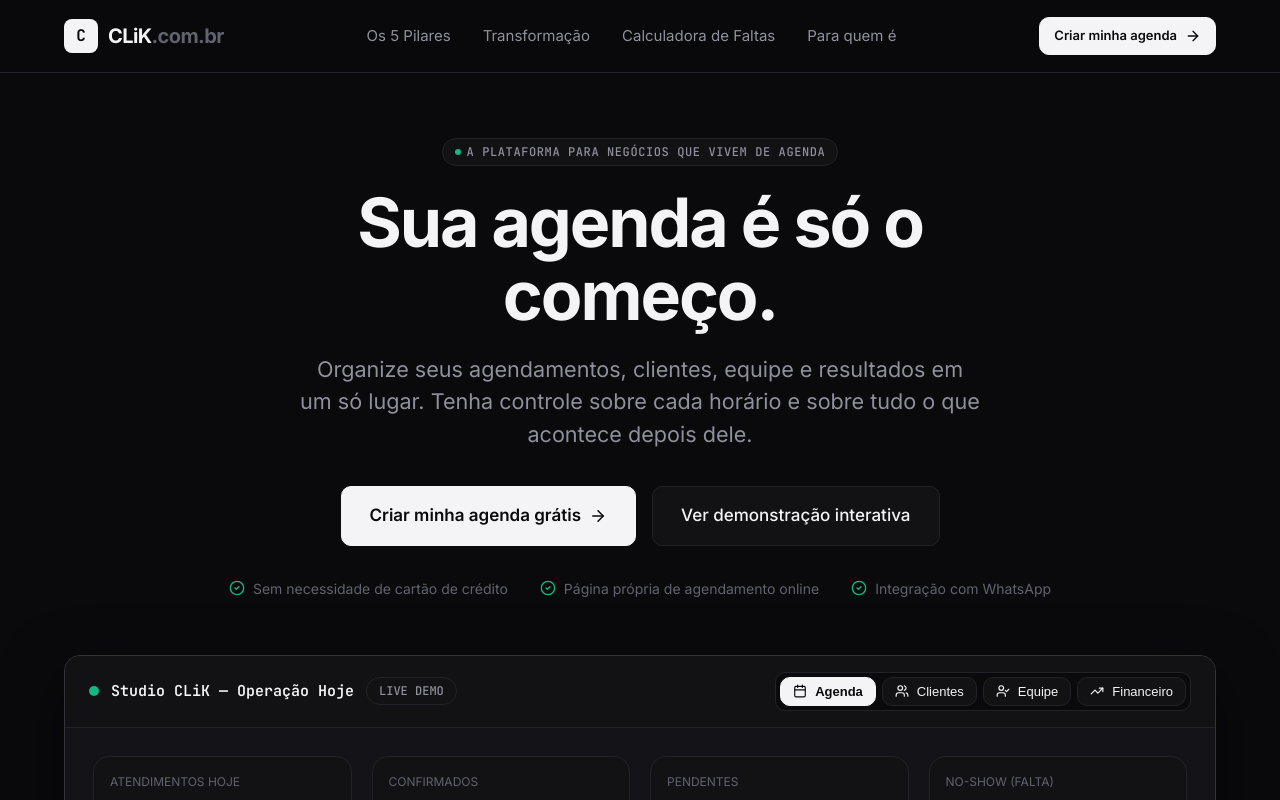
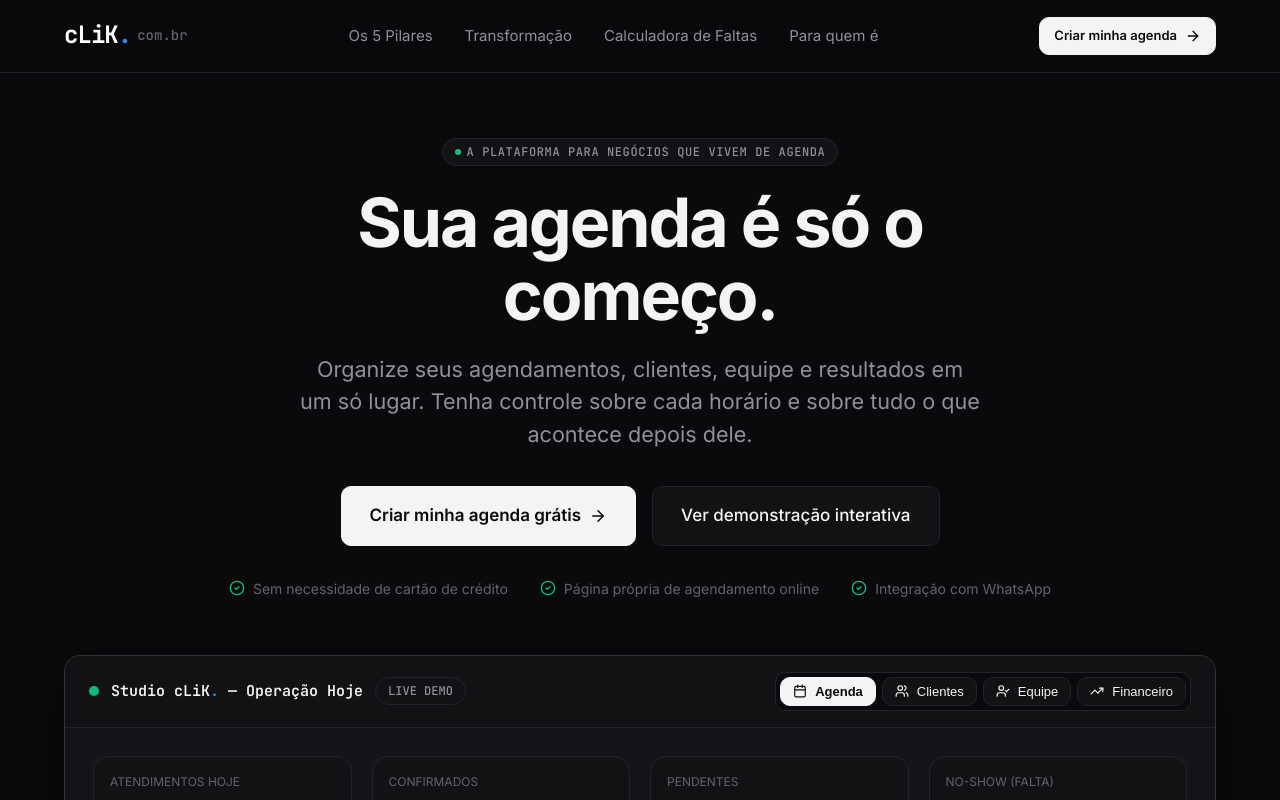
Before and after one commit to alissonandrade1/useclik.com.br, a React (Vite) app: page /home in a window 1280 px wide. Shown: the top 800 px of the page. Built offline with nearby package versions, Linux system fonts and the light colour scheme.

Commit message:
style: update logo branding to official cLiK. with electric blue dot

```diff
--- a/src/components/Footer.jsx
+++ b/src/components/Footer.jsx
@@ -1,4 +1,5 @@
 import React from 'react';
+import Logo from './Logo';
 
 export default function Footer() {
   return (
@@ -19,29 +20,8 @@ export default function Footer() {
         }}>
           {/* Brand Info */}
           <div style={{ maxWidth: '320px' }}>
-            <div style={{
-              display: 'flex',
-              alignItems: 'center',
-              gap: '0.625rem',
-              color: 'var(--text-primary)',
-              marginBottom: '1rem'
-            }}>
-              <div style={{
-                width: '30px',
-                height: '30px',
-                borderRadius: '6px',
-                background: 'var(--text-primary)',
-                color: 'var(--bg-main)',
-                display: 'flex',
-                alignItems: 'center',
-                justifyContent: 'center',
-                fontWeight: 800,
-                fontSize: '0.9375rem',
-                fontFamily: 'var(--font-mono)'
-              }}>
-                C
-              </div>
-              <span style={{ fontSize: '1.25rem', fontWeight: 700 }}>CLiK</span>
+            <div style={{ marginBottom: '1rem' }}>
+              <Logo size="medium" showDomain={false} />
             </div>
 
             <p style={{ fontSize: '0.875rem', color: 'var(--text-secondary)', lineHeight: 1.5, marginBottom: '1rem' }}>
--- a/src/components/Header.jsx
+++ b/src/components/Header.jsx
@@ -1,5 +1,6 @@
 import React from 'react';
 import { Calendar, ArrowRight, Menu, X } from 'lucide-react';
+import Logo from './Logo';
 
 export default function Header() {
   const [mobileMenuOpen, setMobileMenuOpen] = React.useState(false);
@@ -20,36 +21,8 @@ export default function Header() {
         height: '4.5rem'
       }}>
         {/* Brand Logo */}
-        <a href="/home" style={{
-          display: 'flex',
-          alignItems: 'center',
-          gap: '0.625rem',
-          textDecoration: 'none',
-          color: 'var(--text-primary)'
-        }}>
-          <div style={{
-            width: '34px',
-            height: '34px',
-            borderRadius: '8px',
-            background: 'var(--text-primary)',
-            color: 'var(--bg-main)',
-            display: 'flex',
-            alignItems: 'center',
-            justifyContent: 'center',
-            fontWeight: 800,
-            fontSize: '1rem',
-            fontFamily: 'var(--font-mono)'
-          }}>
-            C
-          </div>
-          <span style={{
-            fontSize: '1.25rem',
-            fontWeight: 700,
-            letterSpacing: '-0.03em',
-            fontFamily: 'var(--font-sans)'
-          }}>
-            CLiK<span style={{ color: 'var(--text-muted)' }}>.com.br</span>
-          </span>
+        <a href="/home" style={{ textDecoration: 'none' }}>
+          <Logo size="medium" showDomain={true} />
         </a>
 
         {/* Nav Desktop Links */}
--- a/src/components/HeroSection.jsx
+++ b/src/components/HeroSection.jsx
@@ -97,7 +97,7 @@ export default function HeroSection() {
                 backgroundColor: 'var(--accent-status-green)'
               }} />
               <span style={{ fontWeight: 600, fontSize: '0.9375rem', fontFamily: 'var(--font-mono)' }}>
-                Studio CLiK — Operação Hoje
+                Studio cLiK<span style={{ color: '#3B82F6' }}>.</span> — Operação Hoje
               </span>
               <span className="badge font-mono" style={{ fontSize: '0.75rem' }}>
                 LIVE DEMO
--- /dev/null
+++ b/src/components/Logo.jsx
@@ -0,0 +1,36 @@
+import React from 'react';
+
+export default function Logo({ size = 'medium', showDomain = true, className = '' }) {
+  const fontSize = size === 'small' ? '1.25rem' : size === 'large' ? '2.25rem' : '1.5rem';
+
+  return (
+    <div style={{ display: 'inline-flex', alignItems: 'center', gap: '0.25rem', textDecoration: 'none' }} className={className}>
+      <span
+        style={{
+          fontSize: fontSize,
+          fontWeight: 800,
+          letterSpacing: '-0.04em',
+          color: '#ffffff',
+          fontFamily: "'JetBrains Mono', 'Inter', monospace",
+          lineHeight: 1,
+          display: 'inline-flex',
+          alignItems: 'baseline'
+        }}
+      >
+        cLiK<span style={{ color: '#3B82F6', fontWeight: 900 }}>.</span>
+      </span>
+
+      {showDomain && (
+        <span style={{
+          fontSize: '0.875rem',
+          color: 'var(--text-muted)',
+          fontFamily: 'var(--font-mono)',
+          fontWeight: 500,
+          marginLeft: '0.125rem'
+        }}>
+          com.br
+        </span>
+      )}
+    </div>
+  );
+}
```
Also changed, not shown: public/favicon.svg.
